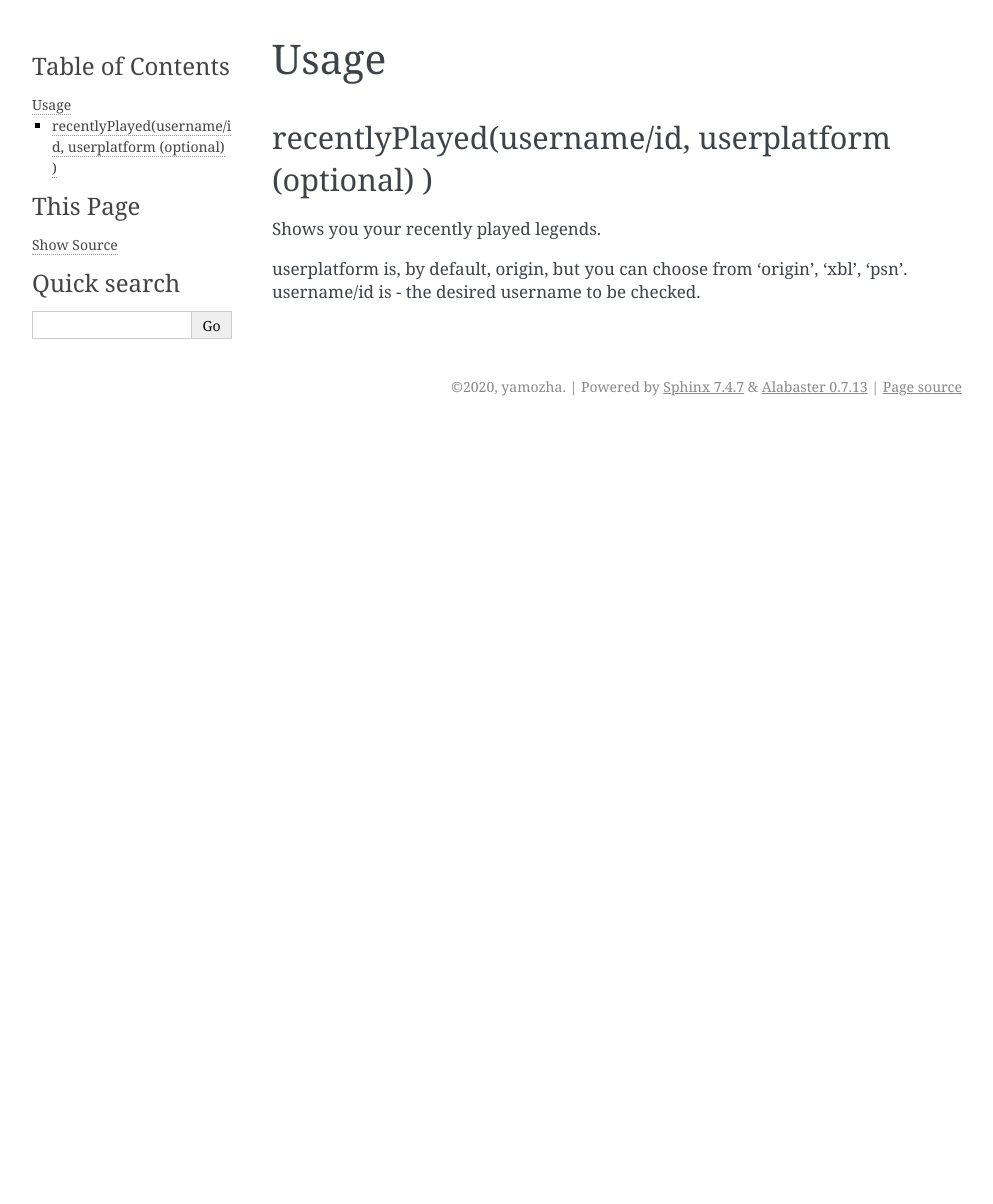
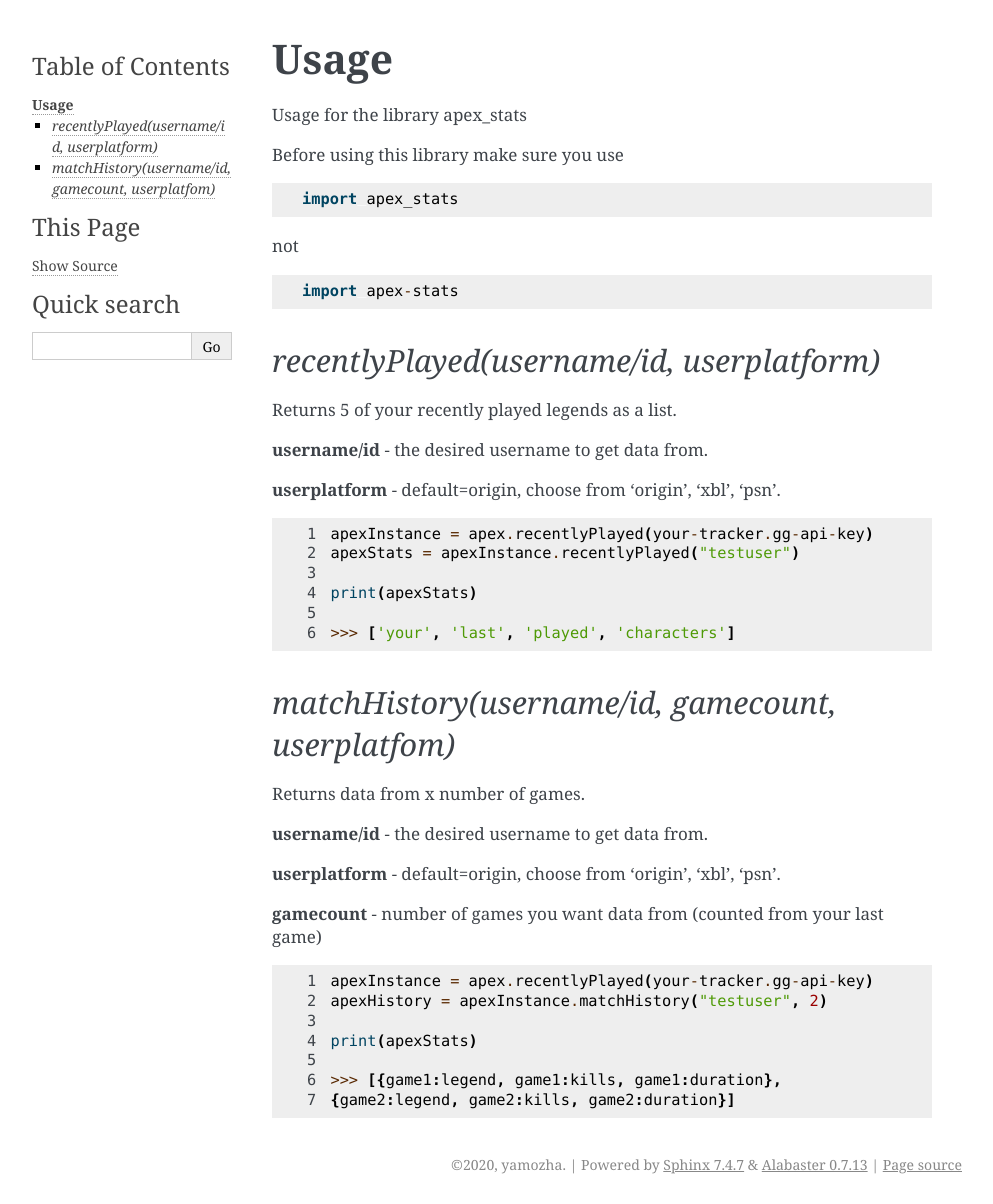
Before and after one commit to confestim/apex_stats, a Sphinx documentation site: the page built from docs/usage.rst, in a window 1280 px wide. Shown: the whole page, without its empty margins (148-1141 px from the left). Built offline with Sphinx 7.4.7, drawn with Linux system fonts in a browser that asks for light colours; before the commit the page ends 900 px from its top, so only the background shows below that.

Commit message:
Fixed docs and some bugs

```diff
--- a/docs/index.rst
+++ b/docs/index.rst
@@ -3,7 +3,8 @@ Welcome to apex_stats's documentation!
 
 .. toctree::
    :maxdepth: 2
-   :caption: Contents:
+   :caption:
+   Info
    License
    Usage
 
--- a/docs/usage.rst
+++ b/docs/usage.rst
@@ -1,17 +1,58 @@
-Usage
-=====
+**Usage**
+=========
+| Usage for the library apex_stats
 
-recentlyPlayed(username/id, userplatform (optional) )
+| Before using this library make sure you use
+
+.. code-block :: python
+
+    import apex_stats
+
+not
+
+.. code-block :: python
+
+    import apex-stats
+
+*recentlyPlayed(username/id, userplatform)*
 #####################################################
 
-| Shows you your recently played legends.
+| Returns 5 of your recently played legends as a list.
 
-| userplatform is, by default, origin, but you can choose from 'origin', 'xbl', 'psn'.
-| username/id is - the desired username to be checked.
+| **username/id** - the desired username to get data from.
+
+| **userplatform** -  default=origin, choose from 'origin', 'xbl', 'psn'.
 
 .. code-block:: python
-  :linenos:
-    apexStats = apex.recentlyPlayed(your-tracker.gg-api-key)
-    apexPrint = apexStats.recentlyPlayed(username/id)
-    print(apexPrint)
+   :linenos:
+
+
+    apexInstance = apex.recentlyPlayed(your-tracker.gg-api-key)
+    apexStats = apexInstance.recentlyPlayed("testuser")
+
+    print(apexStats)
+
     >>> ['your', 'last', 'played', 'characters']
+
+
+*matchHistory(username/id, gamecount, userplatfom)*
+#####################################################
+
+| Returns data from x number of games.
+
+| **username/id** - the desired username to get data from.
+
+| **userplatform** -  default=origin, choose from 'origin', 'xbl', 'psn'.
+
+| **gamecount** - number of games you want data from (counted from your last game)
+
+.. code-block:: python
+   :linenos:
+
+    apexInstance = apex.recentlyPlayed(your-tracker.gg-api-key)
+    apexHistory = apexInstance.matchHistory("testuser", 2)
+
+    print(apexStats)
+
+    >>> [{game1:legend, game1:kills, game1:duration},
+    {game2:legend, game2:kills, game2:duration}]
```
Also changed, not shown: docs/info.rst (added, +23 -0 lines).
